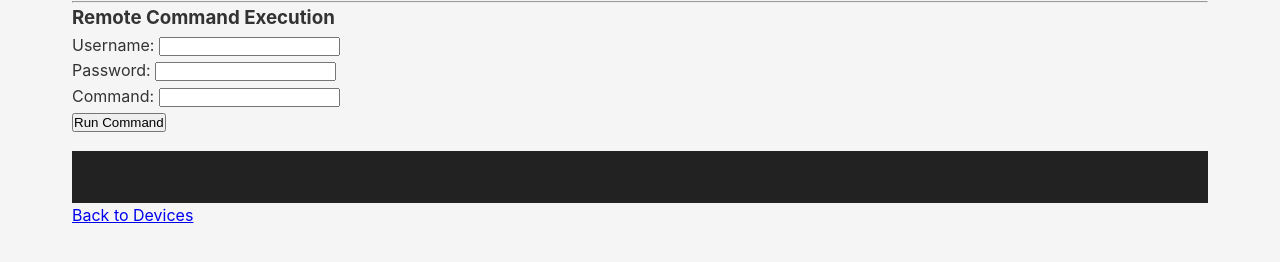
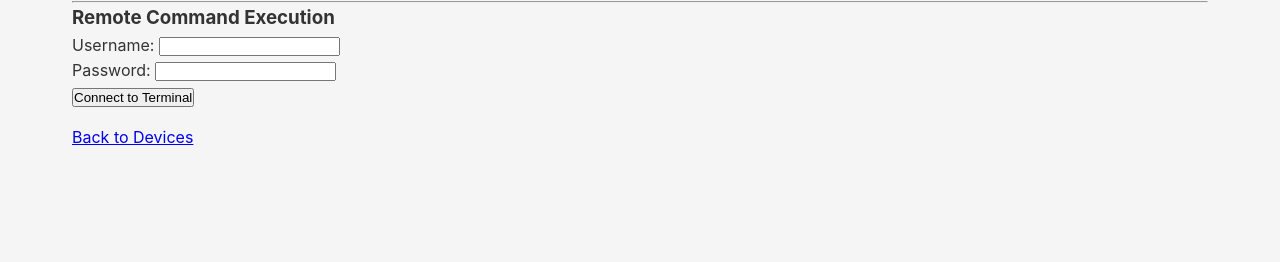
Before and after one commit to itsKia2/Network-Dashboard, a Flask app: template templates/device_details.html in a window 1280 px wide. Shown: the part 366-628 px from the top of the page. Run offline with Flask 3, Linux system fonts and the light colour scheme; the template is opened without the code that fills it, so the values that code supplies are empty; the visitor is signed in with stand-in values (Sample User, id 1); some libraries are stand-ins or nearby versions.

Commit message:
wip: realtime commands and terminal ui

```diff
--- a/app/routes.py
+++ b/app/routes.py
@@ -1,11 +1,18 @@
 from flask import Blueprint, render_template, jsonify, request, abort, redirect, url_for, session, g
 from flask_socketio import emit
+from flask import session as flask_session
 from app import socketio
 from app.models import Device, NetworkScan, Stats, User
 from app.scanner import NetworkScanner
 import threading
 import time
 from datetime import datetime
+import paramiko
+import winrm
+
+# Store active sessions in memory (per user session)
+terminal_sessions = {}
+session_lock = threading.Lock()
 
 main = Blueprint('main', __name__)
 
@@ -106,7 +113,6 @@ def handle_run_command(data):
     if os_type == 'windows':
         # Windows (WinRM) --> TODO requires testing
         try:
-            import winrm
             print(f"[SSH] Connecting to WinRM at {ip}")
             session = winrm.Session(f'http://{ip}:5985/wsman', auth=(username, password))
             r = session.run_cmd(command)
@@ -128,7 +134,6 @@ def handle_run_command(data):
     else:
         # For linux devices (android not tested yet, but probably works with open port)
         try:
-            import paramiko
             print(f"[SSH] Connecting to SSH at {ip}")
             ssh = paramiko.SSHClient()
             ssh.set_missing_host_key_policy(paramiko.AutoAddPolicy())
@@ -183,6 +188,89 @@ def get_active_devices():
             'success': False,
             'error': str(e)
         }), 500
+
+
+def get_session_id():
+    # Use Flask session id or username as key
+    return flask_session.get('username') or str(id(flask_session))
+
+@socketio.on('terminal_connect')
+def handle_terminal_connect(data):
+    sid = get_session_id()
+    ip = data.get('ip')
+    username = data.get('username')
+    password = data.get('password')
+    os_type = data.get('os', '').lower()
+    with session_lock:
+        if sid in terminal_sessions:
+            # Clean up any previous session
+            try:
+                s = terminal_sessions[sid]
+                if hasattr(s, 'close'):
+                    s.close()
+            except Exception:
+                pass
+            terminal_sessions.pop(sid, None)
+        try:
+            if os_type == 'windows':
+                session = winrm.Session(f'http://{ip}:5985/wsman', auth=(username, password))
+                # Test connection
+                r = session.run_cmd('echo connected')
+                if r.status_code == 0:
+                    terminal_sessions[sid] = session
+                    emit('terminal_connected', {'output': r.std_out.decode()})
+                else:
+                    emit('terminal_error', {'error': r.std_err.decode()})
+            else:
+                ssh = paramiko.SSHClient()
+                ssh.set_missing_host_key_policy(paramiko.AutoAddPolicy())
+                ssh.connect(ip, username=username, password=password, timeout=10)
+                terminal_sessions[sid] = ssh
+                emit('terminal_connected', {'output': '[SSH Connected]\n'})
+        except Exception as e:
+            emit('terminal_error', {'error': str(e)})
+
+@socketio.on('terminal_command')
+def handle_terminal_command(data):
+    sid = get_session_id()
+    command = data.get('command')
+    os_type = data.get('os', '').lower()
+    with session_lock:
+        session_obj = terminal_sessions.get(sid)
+        if not session_obj:
+            emit('terminal_error', {'error': 'No active terminal session'})
+            return
+        try:
+            if os_type == 'windows':
+                r = session_obj.run_cmd(command)
+                if r.status_code == 0:
+                    emit('terminal_output', {'output': r.std_out.decode()})
+                else:
+                    emit('terminal_error', {'error': r.std_err.decode()})
+            else:
+                stdin, stdout, stderr = session_obj.exec_command(command)
+                for line in iter(stdout.readline, ""):
+                    if not line:
+                        break
+                    emit('terminal_output', {'output': line})
+                err = stderr.read().decode()
+                if err:
+                    emit('terminal_error', {'error': err})
+        except Exception as e:
+            emit('terminal_error', {'error': str(e)})
+
+@socketio.on('terminal_disconnect')
+def handle_terminal_disconnect(data):
+    sid = get_session_id()
+    with session_lock:
+        session_obj = terminal_sessions.pop(sid, None)
+        if session_obj:
+            try:
+                if hasattr(session_obj, 'close'):
+                    session_obj.close()
+            except Exception:
+                pass
+    emit('terminal_disconnected', {'output': '[Session closed]'})
 
 @main.route('/api/stats')
 def get_stats():
--- a/templates/device_details.html
+++ b/templates/device_details.html
@@ -25,13 +25,22 @@
     <label for="cmd-password">Password:</label>
     <input type="password" id="cmd-password" class="form-control" required>
   </div>
-  <div class="form-group">
-    <label for="cmd-command">Command:</label>
-    <input type="text" id="cmd-command" class="form-control" required>
+  <button type="submit" class="btn btn-primary">Connect to Terminal</button>
+</form>
+
+<!-- Modal Terminal Popup -->
+<div id="terminal-modal" style="display:none;position:fixed;top:0;left:0;width:100vw;height:100vh;background:rgba(0,0,0,0.5);z-index:1000;align-items:center;justify-content:center;">
+  <div style="background:#181818;color:#eee;min-width:500px;min-height:350px;max-width:90vw;max-height:90vh;position:relative;box-shadow:0 2px 24px #000;border-radius:8px;display:flex;flex-direction:column;">
+    <button id="close-terminal" style="position:absolute;top:10px;right:16px;background:none;border:none;color:#fff;font-size:1.5em;cursor:pointer;">&times;</button>
+    <div style="padding:1.5em 1.5em 0.5em 1.5em;flex:1;display:flex;flex-direction:column;">
+      <div id="terminal-output" style="background:#222;color:#eee;padding:1em;flex:1;overflow-y:auto;min-height:200px;font-family:monospace;font-size:1em;border-radius:4px;"></div>
+      <form id="terminal-cmd-form" style="display:flex;margin-top:1em;">
+        <input type="text" id="terminal-cmd-input" placeholder="Enter command..." style="flex:1;padding:0.5em;font-size:1em;border-radius:4px 0 0 4px;border:1px solid #444;background:#222;color:#eee;outline:none;">
+        <button type="submit" style="padding:0.5em 1.2em;font-size:1em;border:none;background:#007bff;color:#fff;border-radius:0 4px 4px 0;cursor:pointer;">Send</button>
+      </form>
+    </div>
   </div>
-  <button type="submit" class="btn btn-primary">Run Command</button>
-</form>
-<pre id="cmd-output" style="background:#222;color:#eee;padding:1em;min-height:4em;"></pre>
+</div>
 
 <a href="/devices" class="btn btn-secondary">Back to Devices</a>
 
@@ -39,31 +48,56 @@
 <script>
 const socket = io();
 const form = document.getElementById('command-form');
-const output = document.getElementById('cmd-output');
+const modal = document.getElementById('terminal-modal');
+const closeBtn = document.getElementById('close-terminal');
+const terminalOutput = document.getElementById('terminal-output');
+const terminalCmdForm = document.getElementById('terminal-cmd-form');
+const terminalCmdInput = document.getElementById('terminal-cmd-input');
+let sessionPayload = null;
+
 form.addEventListener('submit', function(e) {
   e.preventDefault();
-  output.textContent = "Connecting and running command...\n";
-  const payload = {
+  // Save credentials for session
+  sessionPayload = {
     ip: "{{ device.ip_address }}",
     username: document.getElementById('cmd-username').value,
     password: document.getElementById('cmd-password').value,
-    command: document.getElementById('cmd-command').value,
     os: "{{ device.device_type|lower }}"
   };
-  console.log('[DEBUG] Emitting run_command:', payload);
-  socket.emit('run_command', payload);
+  terminalOutput.textContent = "Connecting to remote terminal...\n";
+  modal.style.display = 'flex';
+  // Send a special connect event
+  socket.emit('terminal_connect', sessionPayload);
 });
-socket.on('command_output', function(data) {
-  console.log('[DEBUG] Received command_output:', data);
-  output.textContent += data.output;
+
+closeBtn.addEventListener('click', function() {
+  modal.style.display = 'none';
+  terminalOutput.textContent = '';
+  socket.emit('terminal_disconnect', sessionPayload);
 });
-socket.on('command_done', function(data) {
-  console.log('[DEBUG] Received command_done:', data);
-  output.textContent += "\n[Command finished]";
+
+terminalCmdForm.addEventListener('submit', function(e) {
+  e.preventDefault();
+  const cmd = terminalCmdInput.value.trim();
+  if (!cmd) return;
+  terminalOutput.textContent += `\n> ${cmd}\n`;
+  socket.emit('terminal_command', { ...sessionPayload, command: cmd });
+  terminalCmdInput.value = '';
 });
-socket.on('command_error', function(data) {
-  console.log('[DEBUG] Received command_error:', data);
-  output.textContent += "\n[Error] " + data.error;
+
+socket.on('terminal_output', function(data) {
+  terminalOutput.textContent += data.output;
+  terminalOutput.scrollTop = terminalOutput.scrollHeight;
+});
+socket.on('terminal_error', function(data) {
+  terminalOutput.textContent += `\n[Error] ${data.error}`;
+  terminalOutput.scrollTop = terminalOutput.scrollHeight;
+});
+socket.on('terminal_connected', function(data) {
+  terminalOutput.textContent += '\n[Connected to remote terminal]\n';
+});
+socket.on('terminal_disconnected', function(data) {
+  terminalOutput.textContent += '\n[Disconnected from remote terminal]\n';
 });
 </script>
 {% endblock %}
```
